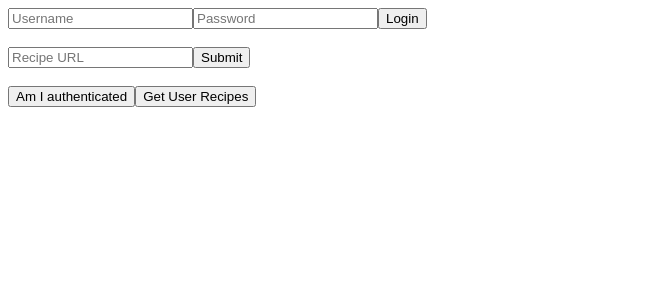
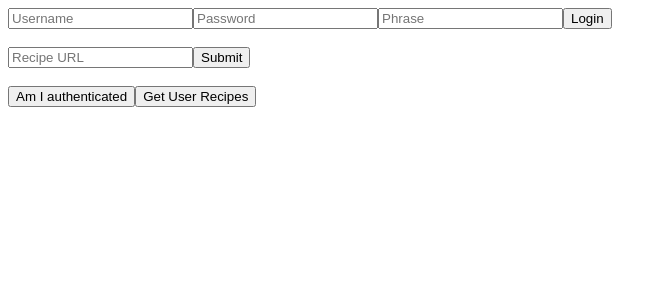
Before and after one commit to davidlewallen/recipe-app, a React app: page / in a window 1280 px wide. Shown: the top 300 px of the page, without its empty margins (0-667 px from the left). Built offline with nearby package versions, Linux system fonts and the light colour scheme.

Commit message:
Added phrase to login

```diff
--- a/src/App.js
+++ b/src/App.js
@@ -13,6 +13,7 @@ class App extends Component {
       // registerEmail: '',
       loginUsername: '',
       loginPassword: '',
+      loginPhrase: '',
       recipeURL: '',
       recipeList: [],
     }
@@ -39,12 +40,16 @@ class App extends Component {
     const body = {
       username: this.state.loginUsername,
       password: this.state.loginPassword,
+      lockdownPhrase: this.state.loginPhrase,
     };
 
-    await axios.post('/api/account/login', body);
-    const recipes = await axios.get('/api/recipe');
+    const { data } = await axios.post('/api/account/login', body);
 
-    this.setState({ recipeList: recipes.data })
+    if (!data.lockdownPhraseMissing) {
+      const recipes = await axios.get('/api/recipe');
+
+      this.setState({ recipeList: recipes.data })
+    }
   }
 
   submitRecipe = async (event) => {
@@ -130,6 +135,11 @@ class App extends Component {
     this.setState({ loginPassword });
   }
 
+  handleLoginPhrase = (event) => {
+    const loginPhrase = event.target.value;
+    this.setState({ loginPhrase });
+  }
+
   handleRecipe = (event) => {
     const recipeURL = event.target.value;
     this.setState({ recipeURL })
@@ -182,6 +192,11 @@ class App extends Component {
             value={this.state.loginPassword}
             onChange={this.handleLoginPassword}
           />
+          <input
+            placeholder="Phrase"
+            value={this.state.loginPhrase}
+            onChange={this.handleLoginPhrase}
+          />
           <button onClick={this.login}>Login</button>
         </form>
 
```
